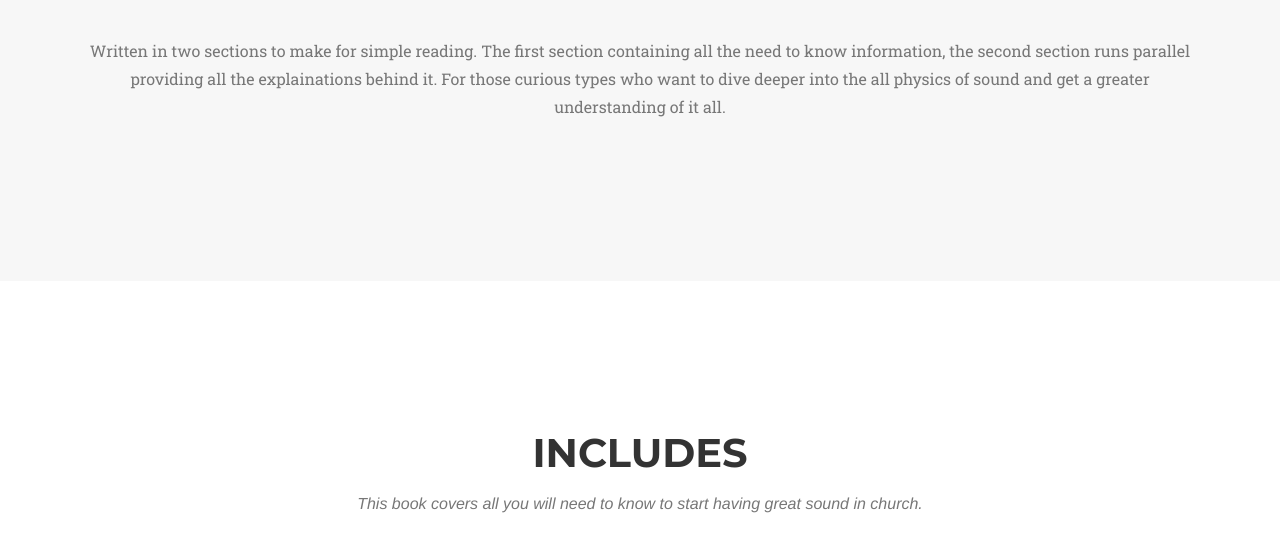
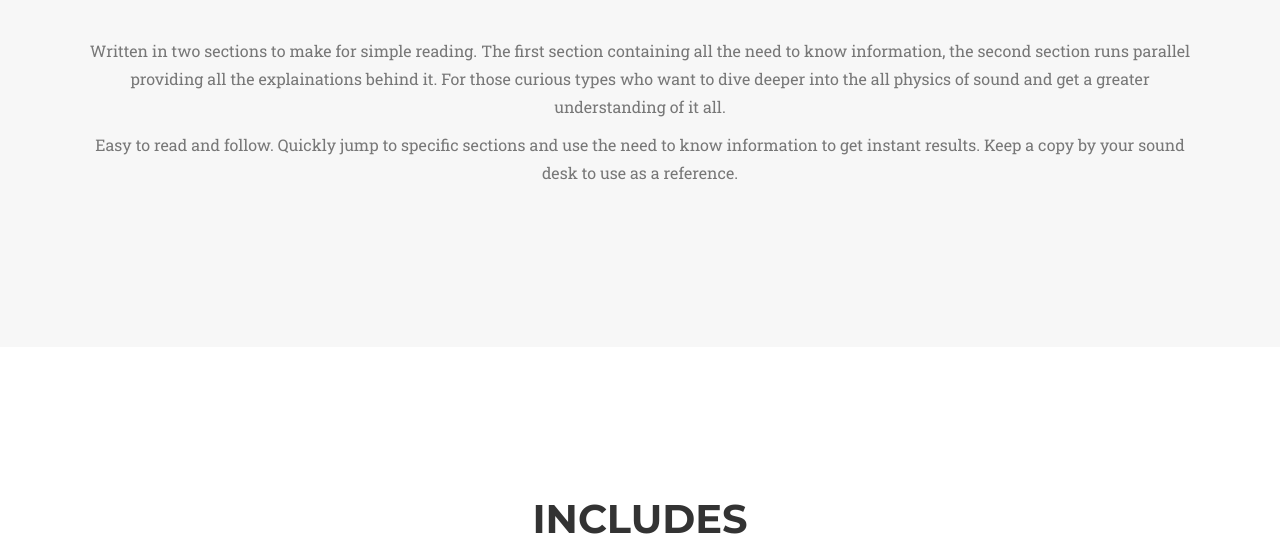
Before and after one commit to ethanbucket/ethanbucket.github.io, a plain HTML site: page index.html in a window 1280 px wide. Shown: the part 1960-2518 px from the top of the page. Drawn offline with nearby package versions, Linux system fonts and the light colour scheme; a script that the page names is missing; a web font is replaced by a local one.

Commit message:
Update index.html

```diff
--- a/index.html
+++ b/index.html
@@ -134,6 +134,7 @@
         <div class="col-lg-12 text-center">
             <h3 class="section-subheading text-muted"></h3>
             <p class="large text-muted">Written in two sections to make for simple reading. The first section containing all the need to know information, the second section runs parallel providing all the explainations behind it. For those curious types who want to dive deeper into the all physics of sound and get a greater understanding of it all. </p>
+            <p class="large text-muted">Easy to read and follow. Quickly jump to specific sections and use the need to know information to get instant results. Keep a copy by your sound desk to use as a reference.</p>
         </div>
 
         </div>
```
